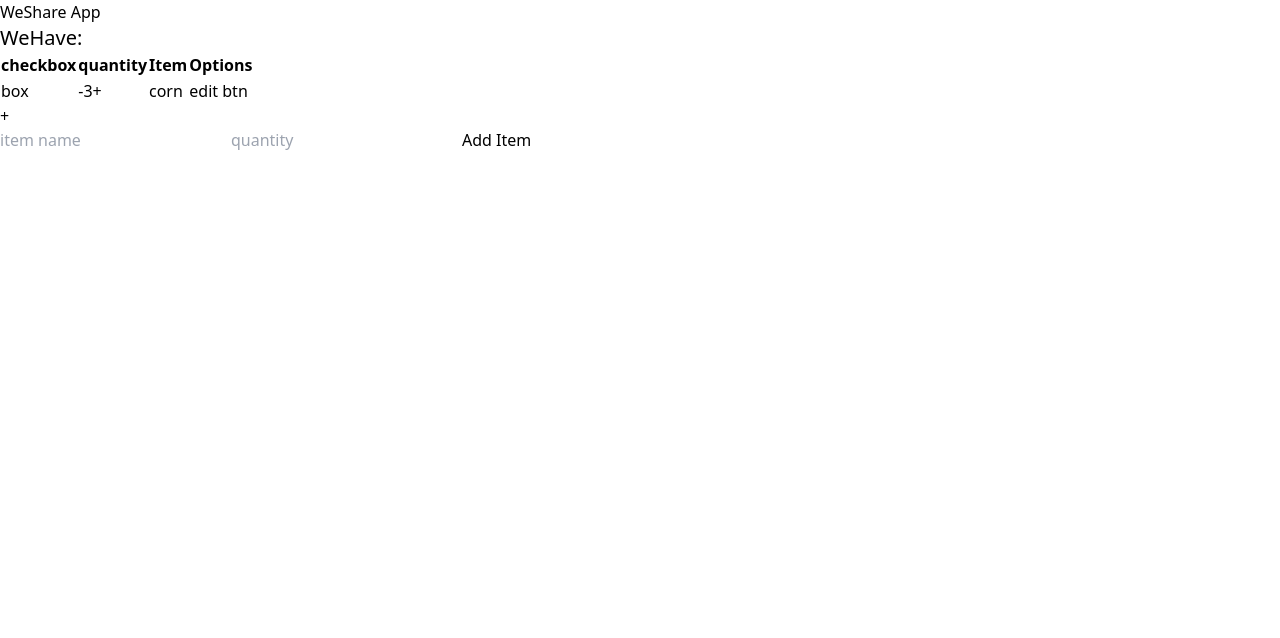
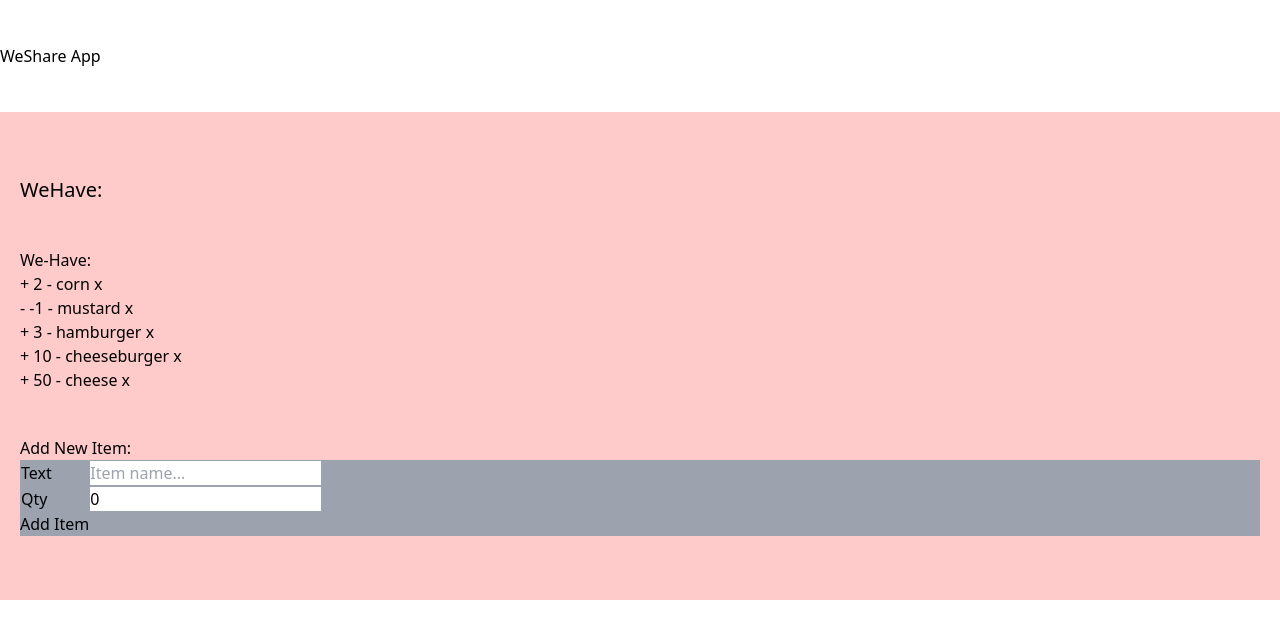
Before and after one commit to kellikells/we-share, a React (Create React App) app: page / in a window 1280 px wide. Shown: the top 638 px of the page. Built offline with nearby package versions, Linux system fonts and the light colour scheme.

Commit message:
basic app functionality is working

```diff
--- a/src/App.css
+++ b/src/App.css
@@ -2,3 +2,17 @@
 @tailwind base;
 @tailwind components;
 @tailwind utilities;
+
+@layer components {
+    .container {
+        @apply mx-auto bg-red-200 py-5 px-5;
+    }
+
+    .section {
+        @apply py-11;
+    }
+
+    .AddItemForm {
+        @apply bg-gray-400;
+    }
+}
--- a/src/App.js
+++ b/src/App.js
@@ -1,41 +1,23 @@
 import React from 'react';
 import { Header } from './components/Header';
 import { SectionHeader } from './components/SectionHeader';
-import { DataTable } from './components/DataTable';
-import { Form } from './components/Form';
+import { ItemList } from './components/ItemList';
+import { AddItem } from './components/AddItem';
 
+import { GlobalProvider } from './context/GlobalState';
 
 
 
 function App() {
   return (
-    <div className='container mx-auto'>
-      <Header />
-
-      {/*---------- WeHave section ----------*/}
-      <div>
-
-
-        <SectionHeader />
-
-
-        {/*---------- grid ----------*/}
-        {/* grid-template-columns: 10px auto 25px; */}
-        {/* gap: 15px 10px (row, column) */}
-        {/* <div className="grid">
-        </div> */}
-
-        {/*---------- table ----------*/}
-        <DataTable />
-
-        {/*---------- add button ----------*/}
-        <button>+</button>
-
+    <GlobalProvider>
+        <Header />
+      <div className='container'>
+          <SectionHeader />
+          <ItemList />
+          <AddItem />
       </div>
-      {/*---------- form ----------*/}
-      <Form />
-
-    </div>
+    </GlobalProvider>
   );
 }
 
--- /dev/null
+++ b/src/components/AddItem.js
@@ -0,0 +1,50 @@
+import React, { useState, useContext } from 'react';
+import { GlobalContext } from '../context/GlobalState';
+
+export const AddItem = () => {
+    const [itemName, setItemName] = useState('');
+    const [itemQuantity, setItemQuantity] = useState(0);
+
+    const { addItem } = useContext(GlobalContext);
+
+    const onSubmit = e => {
+        e.preventDefault();
+
+        const newItem = {
+            id: Math.floor(Math.random() * 100000000),
+            itemName,
+            itemQuantity: +itemQuantity
+        }
+
+        addItem(newItem);
+    }
+
+    return (
+        <div className='section'>
+            <h3>Add New Item:</h3>
+
+            <form onSubmit={onSubmit} className='AddItemForm'>
+                <table>
+
+                    <tr>
+                        <td><label htmlFor='itemName'>Text</label></td>
+                        <td>
+                            {/* onChange event for whatever is being typed in  */}
+                            <input type='text' value={itemName} onChange={(e) => setItemName(e.target.value)} placeholder='Item name...' />
+                        </td>
+                    </tr>
+
+                    <tr>
+                        <td><label htmlFor='itemQuantity'>Qty</label></td>
+                        <td>
+                            <input type='number' value={itemQuantity} onChange={(e) => setItemQuantity(e.target.value)} placeholder='Enter quantity...' />
+                        </td>
+                    </tr>
+
+                    <button className='btn'>Add Item</button>
+                </table>
+            </form>
+
+        </div >
+    );
+}
--- a/src/components/DataTable.js
+++ /dev/null
@@ -1,28 +0,0 @@
-import React from 'react';
-
-export const DataTable = () => {
-    return (
-
-        <div>
-            <table>
-
-                <tr>
-                    <th>checkbox</th>
-                    <th>quantity</th>
-                    <th>Item</th>
-                    <th>Options</th>
-                </tr>
-
-                {/* this will hold the data  */}
-                <tr>
-                    <td>box</td>
-                    <td>-3+</td>
-                    <td>corn</td>
-                    <td>edit btn</td>
-                </tr>
-
-            </table>
-        </div>
-
-    );
-}
--- a/src/components/Form.js
+++ /dev/null
@@ -1,15 +0,0 @@
-import React from 'react';
-
-export const Form = () => {
-    return (
-        <div>
-            <form>
-                <input id="item_name" placeholder="item name" />
-
-                <input id="item_quantity" placeholder="quantity" />
-
-                <button type="submit">Add Item</button>
-            </form>
-        </div>
-    );
-}
--- a/src/components/Header.js
+++ b/src/components/Header.js
@@ -2,7 +2,7 @@ import React from 'react';
 
 export const Header = () => {
     return (
-        <div>
+        <div className='section'>
             <h2>WeShare App</h2>
 
             {/* add a nav */}
--- /dev/null
+++ b/src/components/Item.js
@@ -0,0 +1,20 @@
+import React, { useContext } from 'react';
+import { GlobalContext } from '../context/GlobalState';
+
+export const Item = ({ item }) => {
+    const { deleteItem } = useContext(GlobalContext);
+
+    // ternary operator to determine item color (have or don't have)
+    const sign = item.itemQuantity <= 0 ? '-' : '+';
+
+    return (
+        <>
+            <li className={item.itemQuantity <= 0 ? 'negative' : 'positive'}>
+                <span>{sign}</span>
+                <span className='item-quantity'> {item.itemQuantity} -</span>
+                        <span classNae='item-name'> {item.itemName} </span>
+                <button onClick={() => deleteItem(item.id)} className='delete-btn'>x</button>
+            </li>
+        </>
+    )
+}
--- /dev/null
+++ b/src/components/ItemList.js
@@ -0,0 +1,29 @@
+
+// useContext hook in order to user GlobalContext
+import React, { useContext } from 'react';
+import { Item } from './Item';
+import { GlobalContext } from '../context/GlobalState';
+
+
+export const ItemList = () => {
+    // const context = useContext(GlobalContext);
+    // destructuring allows us to just pull out : items
+    // typeof items = array
+    // so we need to MAP through it, and output each item as a separate component
+    const { items } = useContext(GlobalContext);
+
+    return (
+        <>
+            <h3>We-Have:</h3>
+
+            <ul>
+                {/* MAPPING through items: */}
+                {items.map(item => (
+                    <Item key={item.id} item={item}/>
+                ))}
+
+            </ul>
+        </>
+
+    );
+}
--- a/src/components/SectionHeader.js
+++ b/src/components/SectionHeader.js
@@ -2,7 +2,8 @@ import React from 'react';
 
 export const SectionHeader = () => {
     return (
-        <div>
+        <div className='section'>
+
             <h4 className='text-xl'>WeHave:</h4>
 
         </div>
--- /dev/null
+++ b/src/context/AppReducer.js
@@ -0,0 +1,16 @@
+export default (state, action) => {
+    switch (action.type) {
+        case 'DELETE_ITEM':
+            return {
+                ...state,
+                items: state.items.filter(item => item.id !== action.payload)
+            }
+        case 'ADD_ITEM':
+            return {
+                ...state,
+                items: [action.payload, ...state.items]
+            }
+        default:
+            return state;
+    }
+}
--- /dev/null
+++ b/src/context/GlobalState.js
@@ -0,0 +1,67 @@
+import React, { createContext, useReducer } from 'react';
+import AppReducer from './AppReducer';
+
+// --------------------------------
+// initial state
+// >>any "initial state" would go inside this object, in this case only "items"
+
+const initialState = {
+    items: [
+        { id: 1, itemName: 'corn', itemQuantity: 2 },
+        { id: 2, itemName: 'mustard', itemQuantity: -1 },
+        { id: 3, itemName: 'hamburger', itemQuantity: 3 },
+        { id: 4, itemName: 'cheeseburger', itemQuantity: 10 },
+        { id: 5, itemName: 'cheese', itemQuantity: 50 },
+
+    ]
+}
+
+// --------------------------------
+// creating context
+// >>it is exported for use in other components, that's the whole purpose
+export const GlobalContext = createContext(initialState);
+
+// --------------------------------
+// provider component
+// >>this is what wraps the components so they can access it
+// >>children (by destructuring): the props we give GlobalProvider which are, (the components)
+// >>dispatch: used to call (useReducer)
+// >>useReducer: takes in: wherever our reducer is, and initial state
+// --------------------------------
+export const GlobalProvider = ({ children }) => {
+    const [state, dispatch] = useReducer(AppReducer, initialState);
+
+
+    // Actions
+    // >>Make calls to reducer
+    // >>payload: any data we want to send to it, in this case 'id'
+    function deleteItem(id) {
+        dispatch({
+            type: 'DELETE_ITEM',
+            payload: id
+        });
+    }
+
+    function addItem(item) {
+        dispatch({
+            type: 'ADD_ITEM',
+            payload: item
+        });
+    }
+
+    return (
+
+        // provider component, with a <value> prop of <state.items>   ** so we can access it from context
+        // >>provider provides: state, and actions to whatever it is wrapped around
+        // >>whatever gets wrapped = children, and in this case it's the compoents in App.js
+        <GlobalContext.Provider value={{
+            items: state.items,
+            deleteItem,
+            addItem
+        }}>
+
+            {children}
+
+        </GlobalContext.Provider>);
+
+}
```
Also changed, not shown: we-share-notes.txt.
